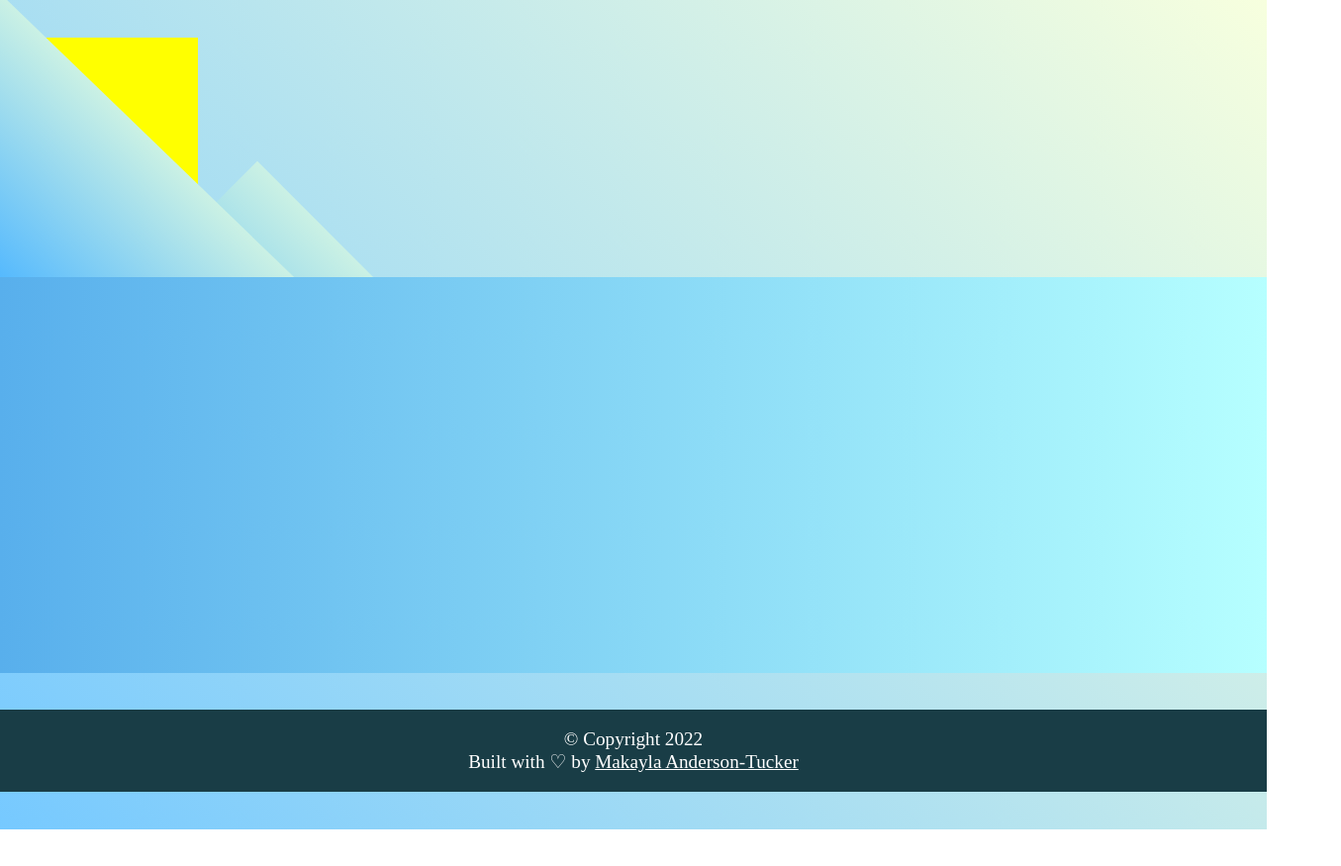
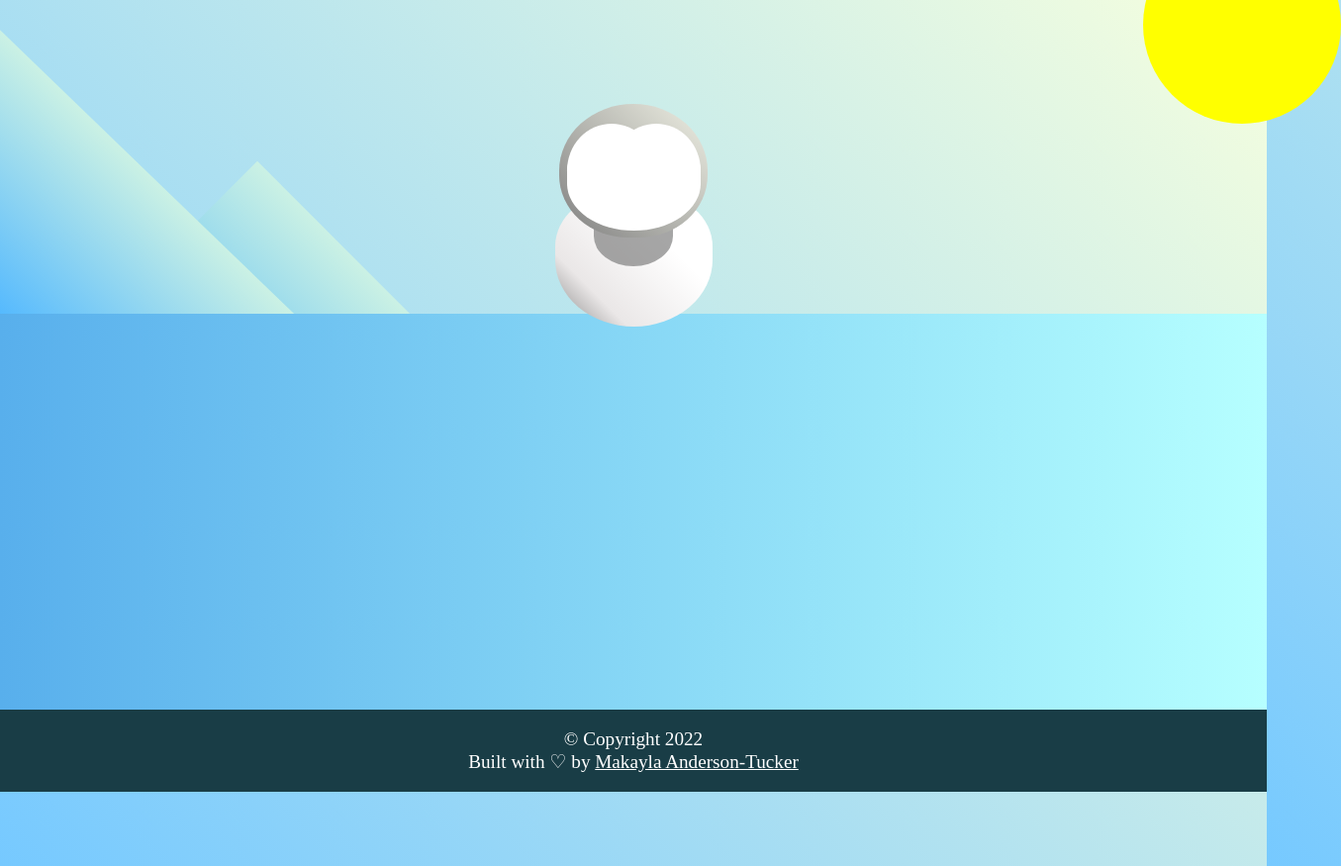
Before and after one commit to makaylacodes/penguin-css, a plain HTML site: page index.html in a window 1280 px wide. Shown: the whole page at 99% size, 1355 px wide, since content can reach past the window. Before the commit the page ends 838 px from the top, so only its background shows below. Drawn offline with Linux system fonts and the light colour scheme.

Commit message:
I have created the outline of the penguin body, head, and face.

```diff
--- a/index.html
+++ b/index.html
@@ -14,15 +14,32 @@
         <div class="left-mountain">
 
         </div>
+
         <div class="back-mountain">
 
         </div>
+
         <div class="sun">
 
         </div>
+
         <div class="penguin">
+            <div class="penguin-head">
+                <div class="face left">
 
+                </div>
+                <div class="face right">
+
+                </div>
+                <div class="chin">
+
+                </div>
+            </div>
+            <div class="penguin-body">
+
+            </div>
         </div>
+
         <div class="ground">
 
         </div>
--- a/styles.css
+++ b/styles.css
@@ -1,4 +1,7 @@
 
+:root{
+    --penguin-face:white;
+  }
 
 body {
     background: linear-gradient(45deg, rgb(118, 201, 255), rgb(247, 255, 222));
@@ -26,7 +29,70 @@ body {
     width: 300px;
     height: 300px;
     margin: auto;
-    margin-top: 38px;
+    margin-top: 75px;
+    position: relative;
+    z-index:4;
+}
+
+.penguin *{
+    position:absolute;
+}
+
+.face{
+    height: 70%;
+    width: 60%;
+    background-color: var(--penguin-face);
+    border-radius: 70% 70% 60% 60%;
+    top: 15%;
+}
+
+.face.left{
+    left: 5%;
+}
+.face.right{
+    right: 5%;
+}
+.chin{
+    width: 90%;
+    height: 70%;
+    background-color: var(--penguin-face);
+    top: 25%;
+    left: 5%;
+    border-radius: 70% 70% 100% 100%;
+}
+
+.penguin-head{
+    /*half the height of the parent container*/
+    width:50%;
+    height: 45%;
+    background: linear-gradient(45deg, gray, rgb(239, 240, 228) );
+    border-radius: 70% 70% 65% 65%;
+    top: 10%;
+    left: 25%;
+    z-index: 1;
+}
+
+.penguin-body{
+    width: 53%;
+    height: 45%;
+    background: linear-gradient(45deg, rgb(134, 133, 133) 0%, rgb(234, 231, 231) 25%, var(--penguin-face) 67%);
+    border-radius: 80% 80% 100% 100%;
+    top: 40%;
+    left: 23.5%;
+}
+
+/*Gives body a crest. This is a pseudo-element that is the first child of the .penguin-body*/
+.penguin-body::before{
+    content:"";
+    /*Positions the pseudo-element relative to its closest positioned ancestor*/
+    position: absolute;
+    width: 50%;
+    height:45%;
+    background-color:gray;
+    top:10%;
+    left: 25%;
+    border-radius: 0% 0% 100% 100%;
+    opacity: 70%;
 }
 
 .left-mountain{
@@ -58,6 +124,10 @@ body {
     height: 200px;
     background-color:yellow;
     position:absolute;
+    border-radius:50%;
+    /*Top and right position the sun in the top right corner of the screen*/
+    top: -75px;
+    right: -75px;
 }
 
 
```
